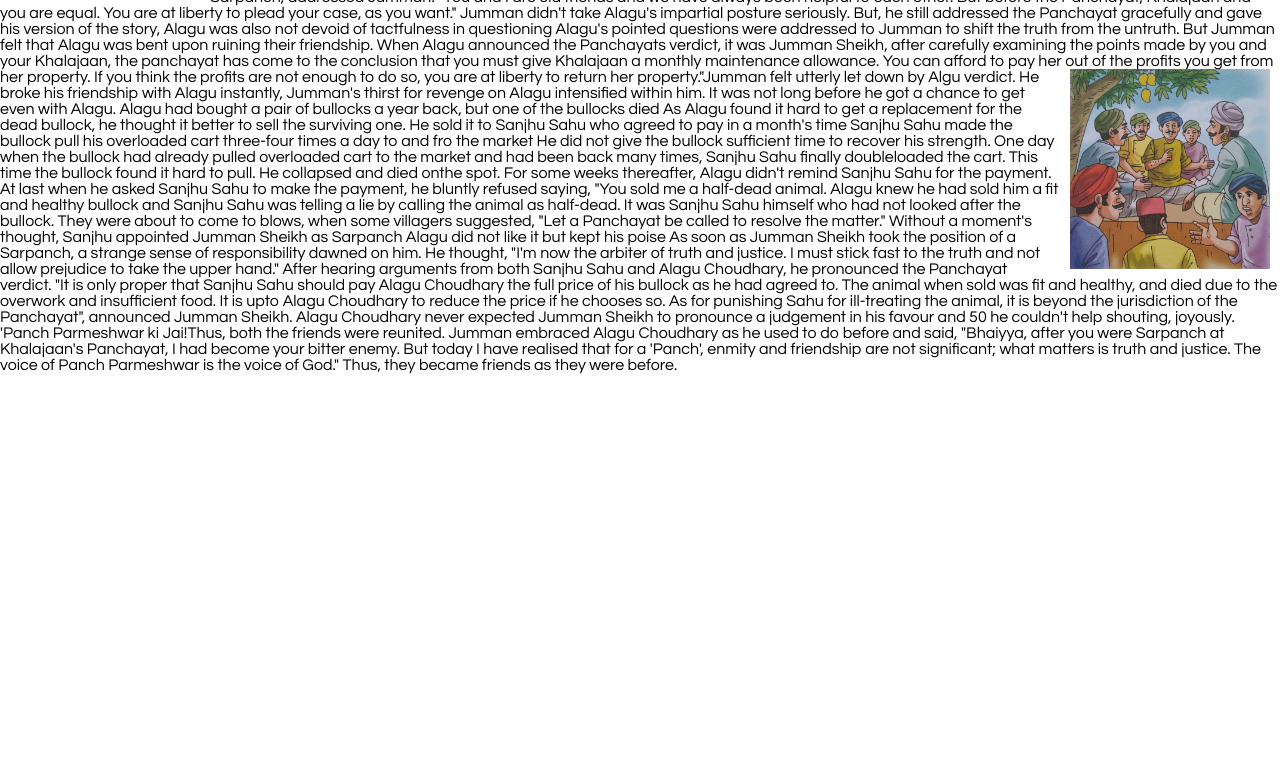
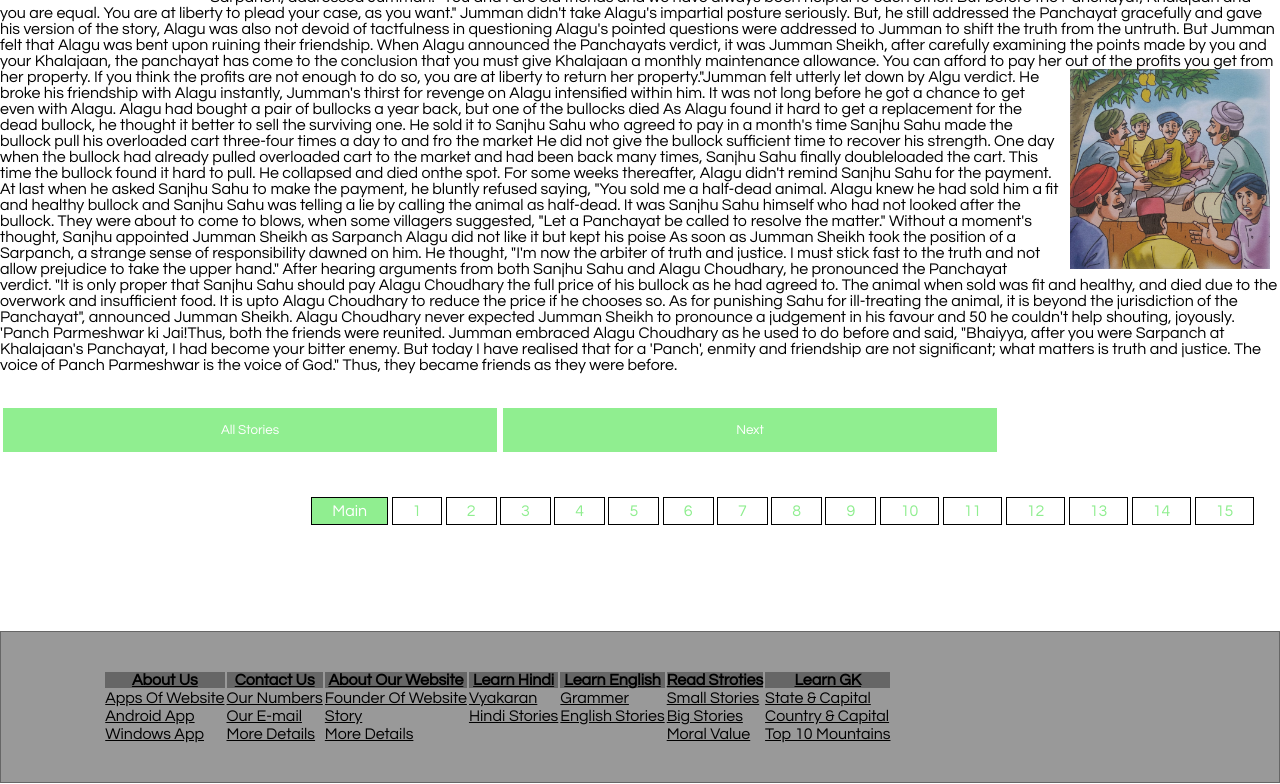
Before and after one commit to Anshuman652/Magnet-study, a plain HTML site: page page3st.html in a window 1280 px wide. Shown: the part 889-1673 px from the top of the page. Before the commit the page ends 1294 px from the top, so only its background shows below. Drawn offline with Linux system fonts and the light colour scheme.

Commit message:
Update page3st.html

```diff
--- a/page3st.html
+++ b/page3st.html
@@ -1,4 +1,4 @@
-<!DOCTYPE html>
+
 <html>
 <head>
 	<title>MORAL VALUE STORIES</title>
@@ -54,7 +54,46 @@
 	margin-right: 10px;
 	margin-bottom: 5px;
 }
-
+		.btn1{
+			width: 500px;
+			height: 50px;
+			background: LightGreen;
+			color: #fff;
+			border: solid #fff;
+		}
+		.btn2{
+			width: 500px;
+			height: 50px;
+			background: LightGreen;
+			color: #fff;
+			border: solid #fff;
+		}
+		.page ul{
+			float: right;
+			list-style-type: none;
+			margin-top: px;
+			margin-right: 2%;
+			margin-bottom: 4%;
+		}
+		.page ul li{
+			display: inline-block;
+		}
+		.page ul li a{
+			text-decoration: none;
+			color:  LightGreen;
+			padding: 5px 20px;
+			border: 1px solid black;
+			transition: 0.6s ease;
+			background-color:  #fff;
+		}
+		.page ul li a:hover{
+			background-color:  LightGreen;
+			color:  #fff;
+		}
+		ul li.act a{
+			background-color:  LightGreen;
+			color:  #fff;
+		}
 	</style>
 </head>
 <body>
@@ -188,6 +227,72 @@ they became friends as they were before.</p2>
 &nbsp;<br>
 &nbsp;<br>
 &nbsp;<br>
+<div class="btnenst">
+	<a href=""><button class="btn1">All Stories</button></a><a href=""><button class="btn2">Next</button></a>
+</div>
+<br>
+<br>
+<br>
+<div class="page">
+	<ul>
+	    <li class="act"><a href="">Main</a></li>
+	    <li><a href="">1</a></li>
+	    <li><a href="">2</a></li>
+	    <li><a href="">3</a></li>
+	    <li><a href="">4</a></li>
+	    <li><a href="">5</a></li>
+	    <li><a href="">6</a></li>
+	    <li><a href="">7</a></li>
+	    <li><a href="">8</a></li>
+	    <li><a href="">9</a></li>
+	    <li><a href="">10</a></li>
+	    <li><a href="">11</a></li>
+	    <li><a href="">12</a></li>
+	    <li><a href="">13</a></li>
+	    <li><a href="">14</a></li>
+	    <li><a href="">15</a></li>
+	</u>
+</div>
+<div class="inaboutus" style="border: solid 1px #666666;height: 150px;margin-top: 10%;background-color: #999999;margin-bottom: 1px;" >
+		<table style="margin-top: 3%;margin-left: 8% ;margin-right:;">
+			<tr style="background-color: #666666;">
+				<th><a style="color: black;" href="#"> About Us</a></th>
+				<th><a style="color: black;" href="#">Contact Us</a></th>
+				<th><a style="color: black;" href="#">About Our Website</a></th>
+				<th><a style="color: black;" href="hindipage.html">Learn Hindi</a></th>
+				<th><a style="color: black;" href="page2en.html">Learn English</a></th>
+				<th><a style="color: black;" href="#">Read Stroties</a></th>
+				<th><a style="color: black;" href="GKQ.html">Learn GK</a></th>
+			</tr>
+			<tr>
+				<td><a style="color: black;" href="Appsofmagnetstudy.html">Apps Of Website</a></td>
+				<td><a style="color: black;" href="#">Our Numbers</a></td>
+				<td><a style="color: black;" href="#">Founder Of Website</a></td>
+				<td><a style="color: black;" href="hindipage.html">Vyakaran</a></td>
+				<td><a style="color: black;" href="page2en.html">Grammer</a></td>
+				<td><a style="color: black;" href="#">Small Stories</a></td>
+				<td><a style="color: black;" href="GKQ.html">State & Capital</a></td>
+			</tr>
+			<tr>
+				<td><a style="color: black;" href="Appsofmagnetstudy.html">Android App</a></td>
+				<td><a style="color: black;" href="#">Our E-mail</a></td>
+				<td><a style="color: black;" href="#">Story</a></td>
+				<td><a style="color: black;" href="hindistory.html">Hindi Stories</a></td>
+				<td><a style="color: black;" href="engsto.html">English Stories</a></td>
+				<td><a style="color: black;" href="#">Big Stories</a></td>
+				<td><a style="color: black;" href="GKQ.html">Country & Capital</a></td>
+			</tr>
+			<tr>
+				<td><a style="color: black;" href="Appsofmagnetstudy.html">Windows App</a></td>
+				<td><a style="color: black;" href="#">More Details</a></td>
+				<td><a style="color: black;" href="#">More Details</a></td>
+				<td></td>
+				<td></td>
+				<td><a style="color: black;" href="#">Moral Value</a></td>
+				<td><a style="color: black;" href="#">Top 10 Mountains</a></td>
+			</tr>
+		</table>
 
+	</div>
 </body>
 </html>
```
